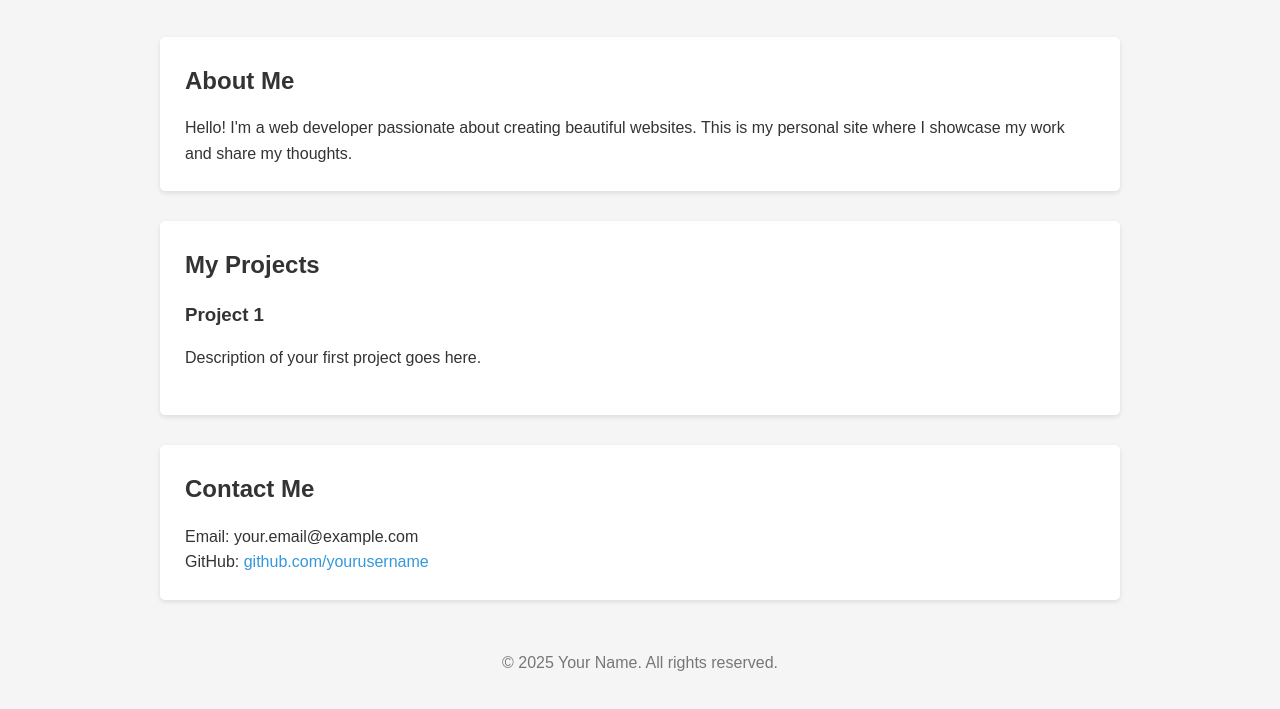
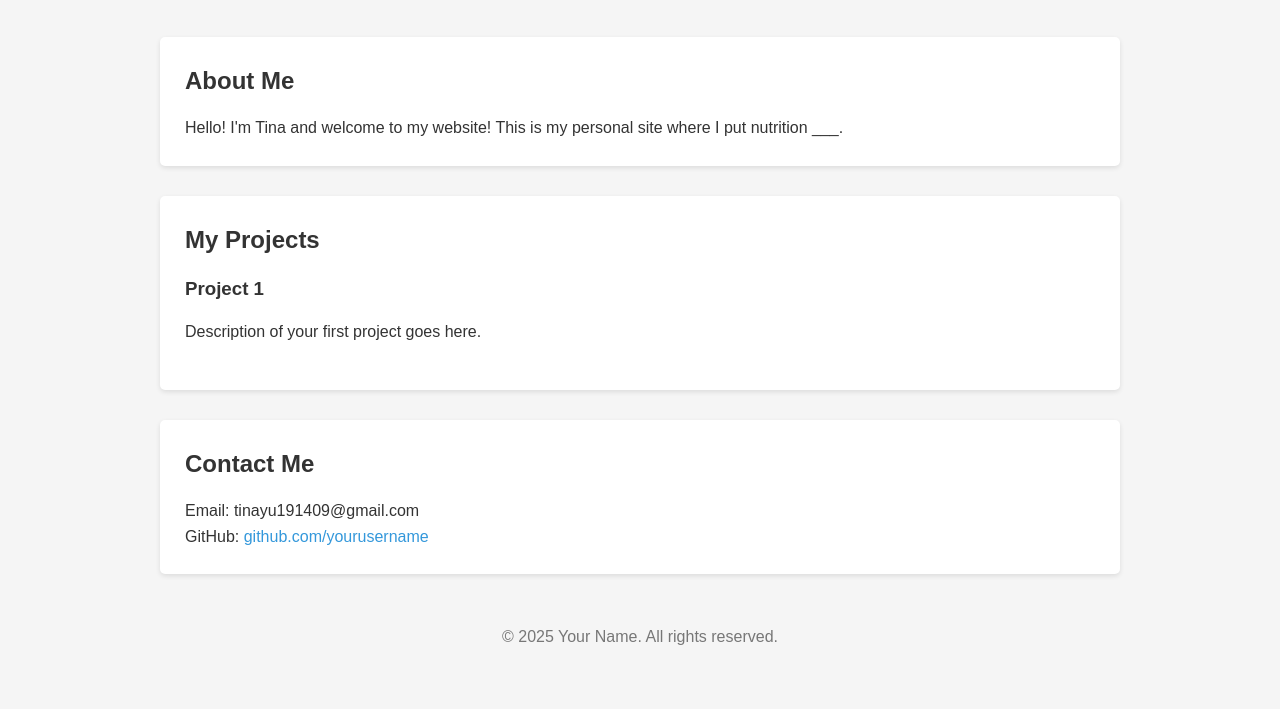
Before and after one commit to TinaY14/TinaY14.github.io, a plain HTML site: page index.html in a window 1280 px wide. Shown: the part 195-904 px from the top of the page. Drawn offline with Linux system fonts and the light colour scheme.

Commit message:
Update index.html

```diff
--- a/index.html
+++ b/index.html
@@ -21,7 +21,7 @@
     <main>
         <section id="about">
             <h2>About Me</h2>
-            <p>Hello! I'm a web developer passionate about creating beautiful websites. This is my personal site where I showcase my work and share my thoughts.</p>
+            <p>Hello! I'm Tina and welcome to my website! This is my personal site where I put nutrition ___.</p>
         </section>
 
         <section id="projects">
@@ -34,7 +34,7 @@
 
         <section id="contact">
             <h2>Contact Me</h2>
-            <p>Email: your.email@example.com</p>
+            <p>Email: tinayu191409@gmail.com</p>
             <p>GitHub: <a href="https://github.com/yourusername">github.com/yourusername</a></p>
         </section>
     </main>
```
